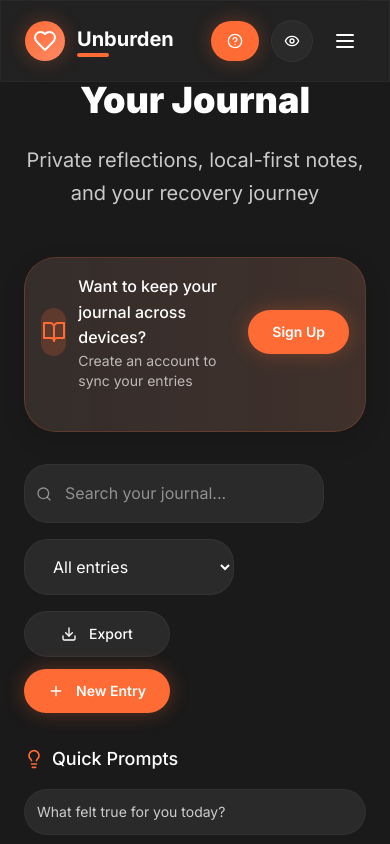
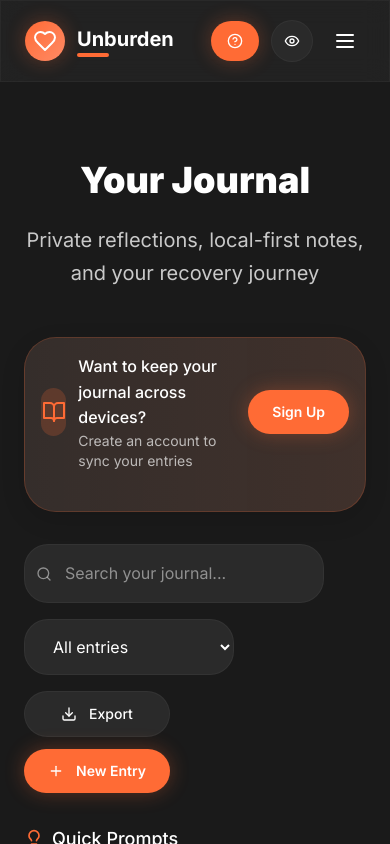
Before and after one commit to SharonSoul/unburden, a Next.js app: page /journal in a window 390 px wide. Shown: the top 844 px of the page. Built offline with nearby package versions, Linux system fonts and the light colour scheme.

Commit message:
extra mobile responsive

```diff
--- a/app/coves/page.tsx
+++ b/app/coves/page.tsx
@@ -86,7 +86,7 @@ export default function CoveCirclesPage() {
             initial={{ opacity: 0, y: 30 }}
             animate={{ opacity: 1, y: 0 }}
             transition={{ duration: 0.8 }}
-            className="text-center mb-8 sm:mb-12"
+            className="text-center mt-20 mb-8 sm:mb-12"
           >
             <h1 className="text-4xl sm:text-5xl lg:text-6xl font-black text-white mb-6">
               Cove Circles
--- a/app/journal/page.tsx
+++ b/app/journal/page.tsx
@@ -157,7 +157,7 @@ export default function JournalPage() {
             initial={{ opacity: 0, y: 30 }}
             animate={{ opacity: 1, y: 0 }}
             transition={{ duration: 0.8 }}
-            className="text-center mb-12 sm:mb-16"
+            className="text-center mt-20 mb-12 sm:mb-16"
           >
             <h1 className="text-4xl sm:text-5xl lg:text-6xl font-black text-white mb-6">
               Your Journal
--- a/app/resources/page.tsx
+++ b/app/resources/page.tsx
@@ -91,7 +91,7 @@ export default function ResourcesPage() {
             initial={{ opacity: 0, y: 30 }}
             animate={{ opacity: 1, y: 0 }}
             transition={{ duration: 0.8 }}
-            className="text-center mb-12 sm:mb-16"
+            className="text-center mt-20 mb-12 sm:mb-16"
           >
             <h1 className="text-4xl sm:text-5xl lg:text-6xl font-black text-white mb-6">
               Resources & Support
```
